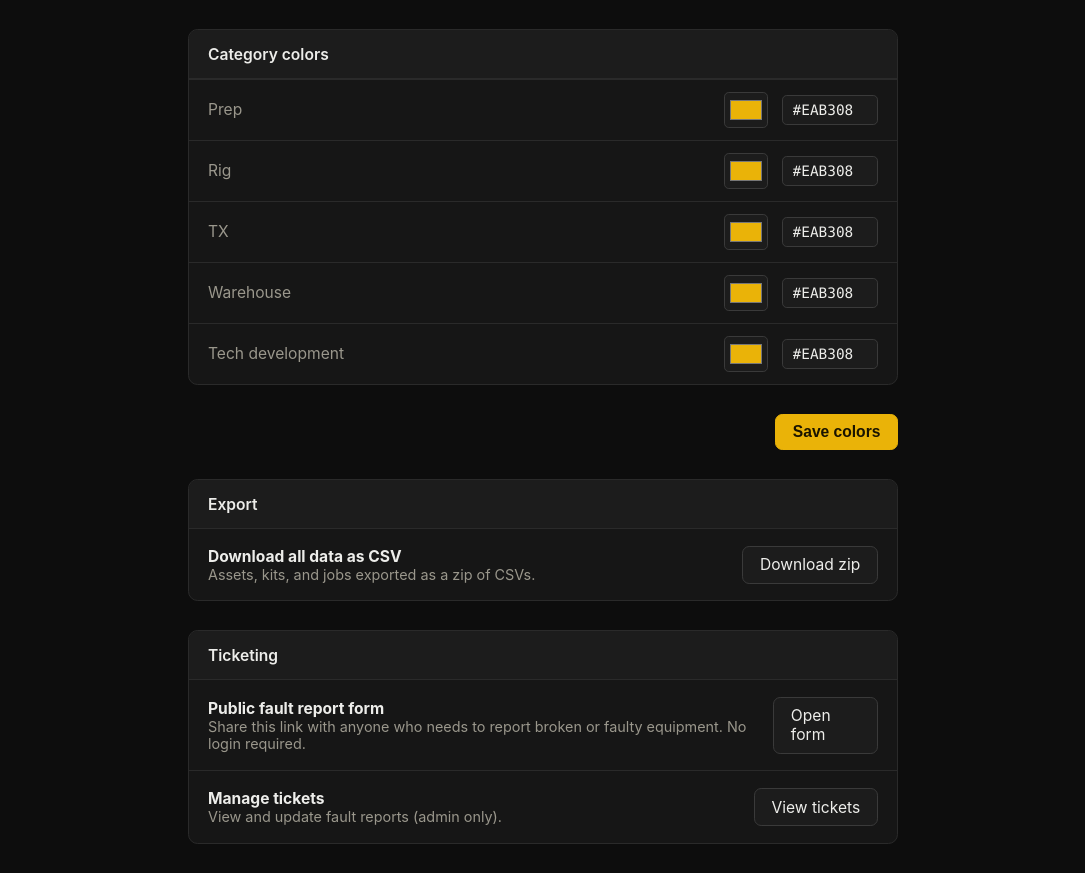
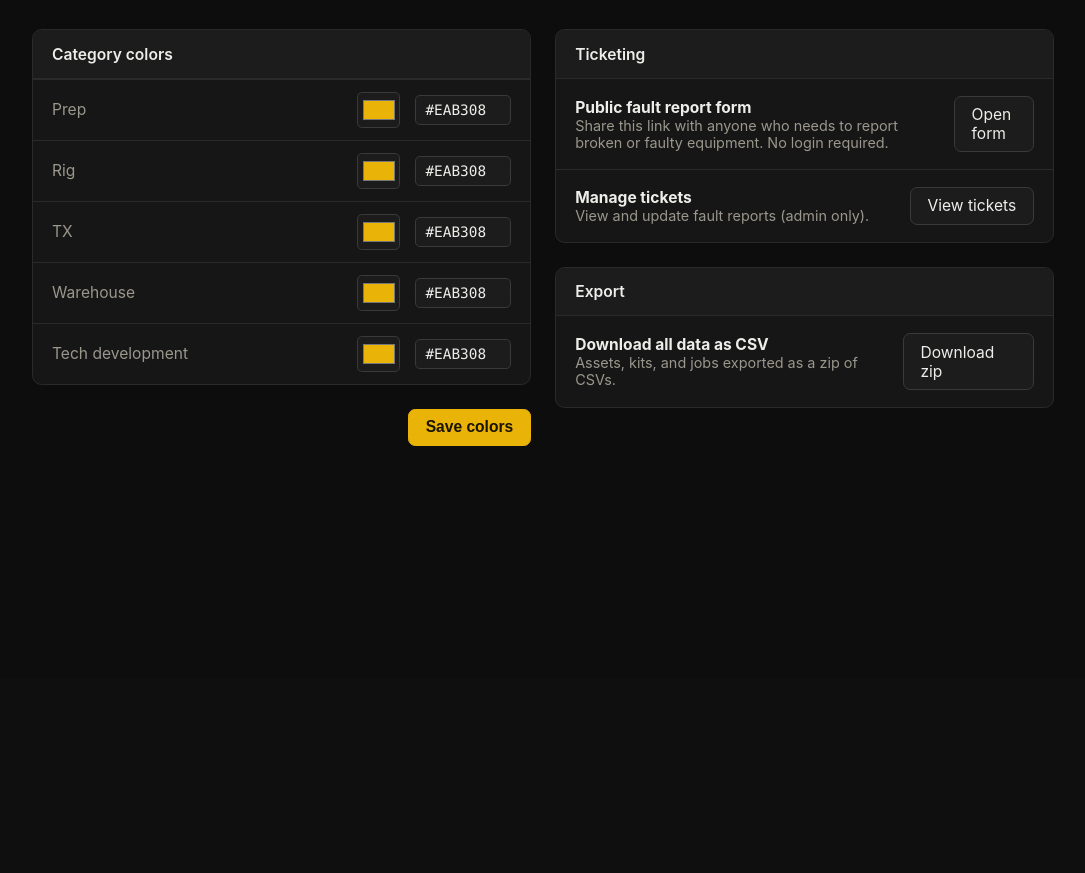
Before and after one commit to sunnyhassan-girraphic/kitscheduler, a Django app: page /settings/ in a window 1280 px wide. Shown: the part 121-994 px from the top of the page, without its empty margins (97-1182 px from the left). After the commit the page ends 567 px from the top, so only its background shows below. Run offline with Django 5.2, Linux system fonts and the light colour scheme; the visitor is signed in with stand-in values (Sample User, id 1); data that the repository does not hold is empty.

Commit message:
More fixes

```diff
--- a/templates/inventory/base.html
+++ b/templates/inventory/base.html
@@ -133,7 +133,21 @@
     border: 1px solid var(--border-strong); border-radius: 10px;
     padding: 20px; width: 360px; max-width: 90vw;
   }
-  dialog#bookingDialog::backdrop { background: rgba(0,0,0,0.6); }
+  dialog::backdrop {
+    background: rgba(8, 8, 8, 0.72);
+    backdrop-filter: blur(3px);
+    -webkit-backdrop-filter: blur(3px);
+  }
+  dialog { position: relative; }
+  .dialog-close-x {
+    position: absolute; top: 10px; right: 10px;
+    width: 28px; height: 28px; border-radius: 6px;
+    background: transparent; border: none; color: var(--text-dim);
+    font-size: 18px; line-height: 1; cursor: pointer;
+    display: flex; align-items: center; justify-content: center;
+    z-index: 5;
+  }
+  .dialog-close-x:hover { background: var(--surface-2); color: var(--text); }
   dialog#bookingDialog h3 { margin: 0 0 14px; font-size: 15px; font-weight: 600; }
   dialog#bookingDialog label { display: block; font-size: 12px; color: var(--text-dim); margin: 10px 0 4px; }
   dialog#bookingDialog select, dialog#bookingDialog input {
--- a/templates/inventory/dashboard.html
+++ b/templates/inventory/dashboard.html
@@ -161,7 +161,8 @@
 
 <!-- Job Detail Dialog -->
 <dialog id="jobDetailDialog" style="background: var(--surface); color: var(--text); border: 1px solid var(--border-strong); border-radius: 10px; padding: 0; width: 420px; max-width: 90vw;">
-  <div style="display:flex; align-items:center; gap:10px; padding:16px; border-bottom:1px solid var(--border);">
+  <button type="button" class="dialog-close-x" onclick="document.getElementById('jobDetailDialog').close()" aria-label="Close">&times;</button>
+  <div style="display:flex; align-items:center; gap:10px; padding:16px 44px 16px 16px; border-bottom:1px solid var(--border);">
     <div id="jdColorBar" style="width:6px; height:32px; border-radius:3px; flex-shrink:0;"></div>
     <div>
       <div id="jdTitle" style="font-weight:600; font-size:15px;"></div>
@@ -175,7 +176,6 @@
     <div id="jdNotesRow" style="display:none; gap:8px; padding:6px 0; font-size:13px;"><span style="color:var(--text-dim); min-width:80px;">Notes</span><span id="jdNotes"></span></div>
   </div>
   <div style="display:flex; gap:8px; padding:14px 16px; border-top:1px solid var(--border);">
-    <button class="btn" onclick="document.getElementById('jobDetailDialog').close()">Close</button>
     <span style="flex:1;"></span>
     <a class="btn" id="jdEditLink" href="#">Edit job</a>
     <button class="btn" id="jdCloneBtn" onclick="dashCloneJob()">Clone</button>
--- a/templates/inventory/settings.html
+++ b/templates/inventory/settings.html
@@ -6,18 +6,24 @@
   <a class="btn" href="/admin/" target="_blank">Open Admin</a>
 {% endblock %}
 {% block extra_style %}
-  .settings-section { max-width: 640px; margin: 24px auto; padding: 0 24px; }
-  .settings-card { background: var(--surface); border: 1px solid var(--border); border-radius: 8px; overflow: hidden; margin-bottom: 24px; }
+  .settings-grid {
+    max-width: 900px; margin: 24px auto; padding: 0 24px;
+    display: grid; grid-template-columns: 1fr 1fr; gap: 20px; align-items: start;
+  }
+  @media (max-width: 760px) { .settings-grid { grid-template-columns: 1fr; } }
+  .settings-card { background: var(--surface); border: 1px solid var(--border); border-radius: 8px; overflow: hidden; margin-bottom: 20px; }
   .settings-card-head { padding: 12px 16px; background: var(--surface-2); border-bottom: 1px solid var(--border); font-weight: 600; font-size: 13px; }
   .settings-row { display:flex; align-items:center; gap:12px; padding:10px 16px; border-top:1px solid var(--border); font-size:13px; }
   .settings-row label { flex:1; color:var(--text-dim); }
   .color-input { width:36px; height:30px; padding:2px; border:1px solid var(--border-strong); border-radius:4px; background:var(--surface-2); cursor:pointer; }
   .color-hex { width:80px; background:var(--surface-2); border:1px solid var(--border-strong); color:var(--text); border-radius:4px; padding:5px 8px; font-size:12px; font-family:var(--mono); }
-  .export-row { display:flex; align-items:center; justify-content:space-between; padding:14px 16px; font-size:13px; }
+  .export-row { display:flex; align-items:center; justify-content:space-between; padding:14px 16px; font-size:13px; gap: 12px; }
   .export-row p { margin:0; color:var(--text-dim); font-size:12px; }
 {% endblock %}
 {% block content %}
-<div class="settings-section">
+<div class="settings-grid">
+
+  <div>
     <form method="post">
       {% csrf_token %}
       <div class="settings-card">
@@ -36,19 +42,10 @@
         <button class="btn btn-primary" type="submit">Save colors</button>
       </div>
     </form>
-
-  <div class="settings-card" style="margin-top:24px;">
-    <div class="settings-card-head">Export</div>
-    <div class="export-row">
-      <div>
-        <strong>Download all data as CSV</strong>
-        <p>Assets, kits, and jobs exported as a zip of CSVs.</p>
-      </div>
-      <a class="btn" href="/settings/export/">Download zip</a>
-    </div>
   </div>
 
-  <div class="settings-card" style="margin-top:24px;">
+  <div>
+    <div class="settings-card">
       <div class="settings-card-head">Ticketing</div>
       <div class="export-row">
         <div>
@@ -65,5 +62,18 @@
         <a class="btn" href="/tickets/">View tickets</a>
       </div>
     </div>
+
+    <div class="settings-card">
+      <div class="settings-card-head">Export</div>
+      <div class="export-row">
+        <div>
+          <strong>Download all data as CSV</strong>
+          <p>Assets, kits, and jobs exported as a zip of CSVs.</p>
+        </div>
+        <a class="btn" href="/settings/export/">Download zip</a>
+      </div>
+    </div>
+  </div>
+
 </div>
 {% endblock %}
--- a/templates/inventory/timeline.html
+++ b/templates/inventory/timeline.html
@@ -136,7 +136,7 @@
     padding: 0; width: 400px; max-width: 92vw;
   }
   dialog#jobDetailDialog::backdrop { background: rgba(0,0,0,0.6); }
-  .jd-header { padding: 16px 20px 12px; border-bottom: 1px solid var(--border); display: flex; align-items: flex-start; gap: 10px; }
+  .jd-header { padding: 16px 44px 12px 20px; border-bottom: 1px solid var(--border); display: flex; align-items: flex-start; gap: 10px; }
   .jd-color-bar { width: 4px; border-radius: 2px; min-height: 36px; flex-shrink: 0; }
   .jd-title { font-size: 15px; font-weight: 600; line-height: 1.3; }
   .jd-category { font-size: 11px; color: var(--text-dim); margin-top: 3px; }
@@ -327,6 +327,7 @@
 
 <!-- Job Detail Dialog -->
 <dialog id="jobDetailDialog">
+  <button type="button" class="dialog-close-x" onclick="document.getElementById('jobDetailDialog').close()" aria-label="Close">&times;</button>
   <div class="jd-header">
     <div class="jd-color-bar" id="jdColorBar"></div>
     <div>
@@ -341,7 +342,6 @@
     <div class="jd-row" id="jdNotesRow" style="display:none;"><span class="jd-label">Notes</span><span class="jd-value" id="jdNotes"></span></div>
   </div>
   <div class="jd-actions">
-    <button class="btn" onclick="document.getElementById('jobDetailDialog').close()">Close</button>
     <span class="spacer"></span>
     <a class="btn" id="jdEditLink" href="#">Edit job</a>
     <button class="btn" id="jdCloneBtn" onclick="cloneJob()">Clone</button>
@@ -352,6 +352,7 @@
 
 <!-- Booking Dialog -->
 <dialog id="bookingDialog">
+  <button type="button" class="dialog-close-x" onclick="closeBookingDialog()" aria-label="Close">&times;</button>
   <h3 id="dialogTitle">New booking</h3>
   <form id="bookingForm">
     {% csrf_token %}
@@ -409,7 +410,6 @@
       Staff bookings aren't blocked on overlap - if this person is already booked on another job in this window, both will show as separate blocks.
     </div>
     <div class="dialog-actions">
-      <button type="button" class="btn" onclick="closeBookingDialog()">Cancel</button>
       <button type="button" class="btn btn-primary" onclick="submitBooking()">Save</button>
     </div>
   </form>
```
Also changed, not shown: templates/inventory/kit_form.html (+11 -5 lines). Lines whose indentation alone changed are shown as unchanged.
